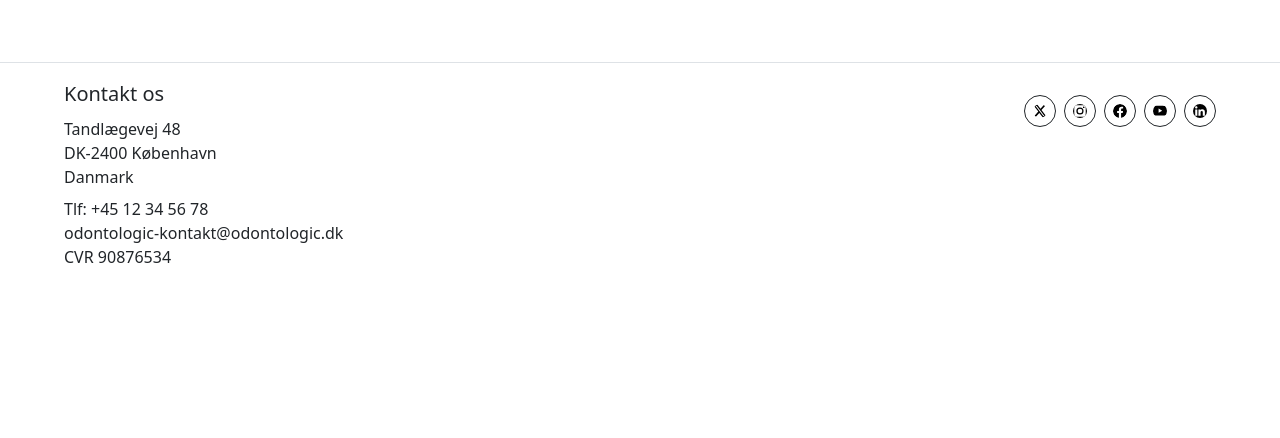
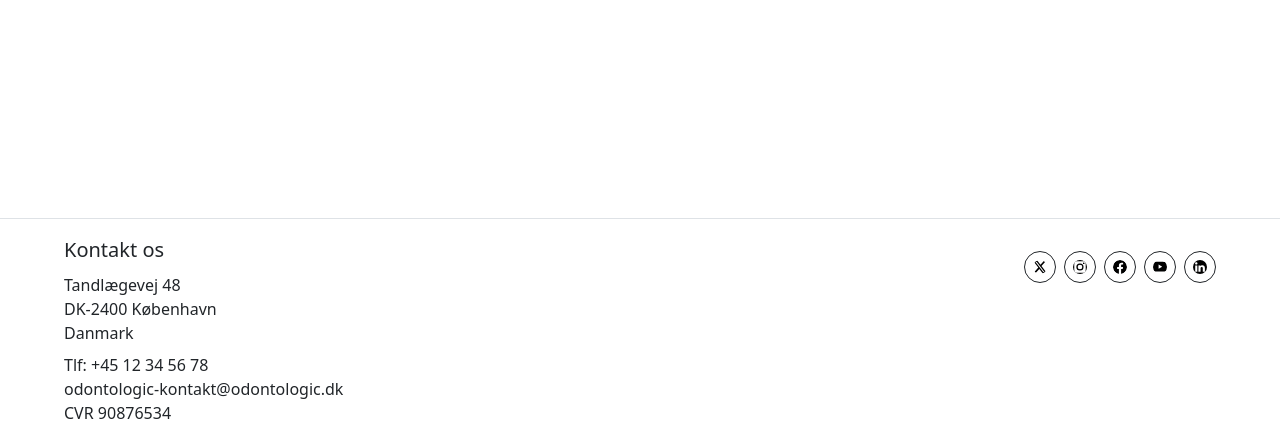
Before and after one commit to TheaHansen/FE-Hovedopgave-2024-2025, a React (Vite) app: page /products in a window 1280 px wide. Shown: the part 372-810 px from the top of the page. Built offline with nearby package versions, Linux system fonts and the light colour scheme; no server answers.

Commit message:
Added custom css to app.css to correct the footer position. Also added an extra div to app.tsx to make it work.

```diff
--- a/src/App.css
+++ b/src/App.css
@@ -36,3 +36,13 @@
     transform: rotate(360deg);
   }
 }
+
+.App-body {
+  display: flex;
+  flex-direction: column;
+  min-height: 100vh;
+}
+
+.App-container {
+  flex-grow: 1;
+}
--- a/src/App.tsx
+++ b/src/App.tsx
@@ -15,7 +15,8 @@ import Footer from "./components/Footer";
 function App() {
   return (
     <BasketProvider>
-      <div>
+      <div className="App-body">
+        <div className="App-container">
           <Topbar />
           <LogoHeader />
           <NavigationBar />
@@ -57,6 +58,7 @@ function App() {
               element={<ProductOverview headline="Tilbud" endpoint="products" />}
             />
           </Routes>
+          </div>
         <Footer />
       </div>
     </BasketProvider>
--- a/src/components/Footer.tsx
+++ b/src/components/Footer.tsx
@@ -1,4 +1,4 @@
-import { Container, Nav } from "react-bootstrap";
+import { Nav } from "react-bootstrap";
 import "../customCSS/navbar/icon.css"
 
 function Footer() {
@@ -6,7 +6,7 @@ function Footer() {
         <Nav
             style={{ height: "210px" }}
             id="kontakt"
-            className="pb-5 pt-3 border-top border-secondary-emphasis h-210 flex-row position-relative">
+            className="pb-5 pt-3 border-top border-secondary-emphasis h-210 flex-row">
             <div className="flex-column start-5 pb-3 fw-light">
                 <Nav.Item className="pb-2 fs-5"> Kontakt os</Nav.Item>
                 <Nav.Item>Tandlægevej 48</Nav.Item>
```
Lines whose indentation alone changed are shown as unchanged.
